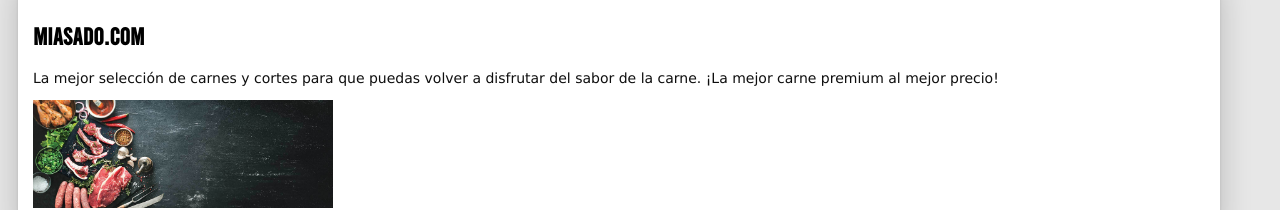
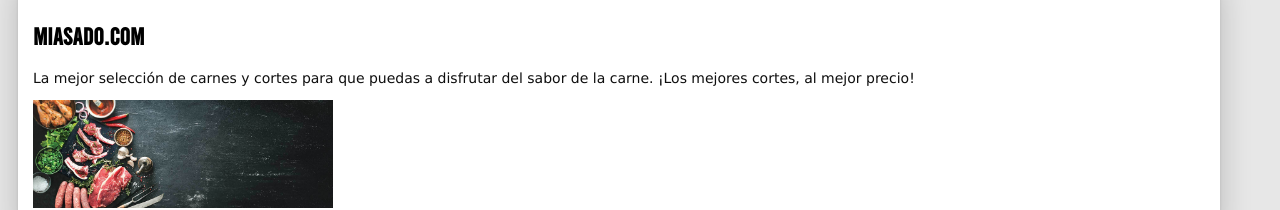
Before and after one commit to fernandofc21/miAsado.com, a plain HTML site: page index.html in a window 1280 px wide. Shown: the part 147-357 px from the top of the page. Drawn offline with Linux system fonts and the light colour scheme.

Commit message:
Modificando parrafos en index

```diff
--- a/index.html
+++ b/index.html
@@ -29,8 +29,8 @@
 
         <section class="border">
             <h1>MiAsado.com</h1>
-                <p>La mejor selección de carnes y cortes para que puedas volver a disfrutar del sabor de la carne.
-                ¡La mejor carne premium al mejor precio!
+                <p>La mejor selección de carnes y cortes para que puedas a disfrutar del sabor de la carne.
+                    ¡Los mejores cortes, al mejor precio!
                 </p>
                 <!-- Banner -->
                 <img src="assets/img/banner.jpg" alt="banner" class="banner">
```
